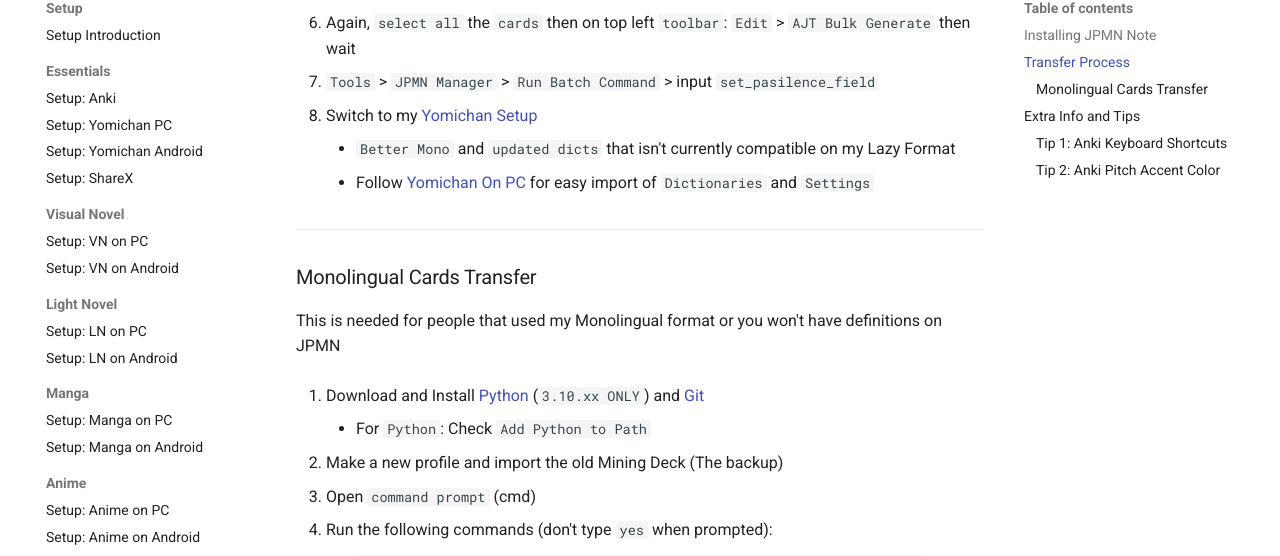
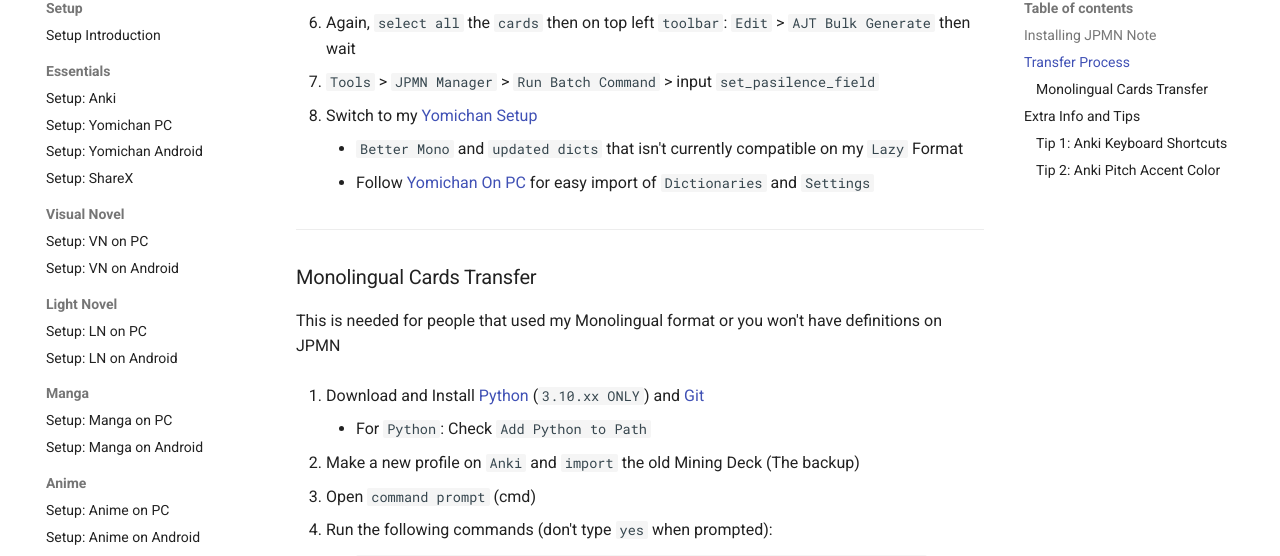
Before and after one commit to Xelieu/xelieu.github.io, an MkDocs documentation site: the page built from docs/jp-lazy-guide/transferAnkiSetup.md, in a window 1280 px wide and 900 px high, scrolled down 3082 px. Shown: the part 121-677 px from the top of the window. Built offline with MkDocs 1.6.1 and Material for MkDocs 9.7.7, drawn with Linux system fonts in a browser that asks for light colours.

```diff
--- a/docs/jp-lazy-guide/transferAnkiSetup.md
+++ b/docs/jp-lazy-guide/transferAnkiSetup.md
@@ -6,7 +6,7 @@ hide:
 
 If you've been using my Anki Layout and want to transfer to JPMN
 
-Add-ons required: [AJT Japanese](https://aquafina-water-bottle.github.io/jp-mining-note/setupanki/#ajt-japanese) and [JPMN Manager](https://ankiweb.net/shared/info/1732829476) (already included in my [add-ons](https://drive.google.com/drive/folders/1qdElBZ_1CCjyVuKCrxHegtGYludG0HVw?usp=sharing))
+- Add-ons required: [AJT Japanese](https://aquafina-water-bottle.github.io/jp-mining-note/setupanki/#ajt-japanese) and [JPMN Manager](https://ankiweb.net/shared/info/1732829476) (already included in my [add-ons](https://drive.google.com/drive/folders/1qdElBZ_1CCjyVuKCrxHegtGYludG0HVw?usp=sharing))
 
 ---
 
@@ -67,7 +67,7 @@ Add-ons required: [AJT Japanese](https://aquafina-water-bottle.github.io/jp-mini
 7. `Tools` > `JPMN Manager` > `Run Batch Command` > input `set_pasilence_field`
 
 8. Switch to my [Yomichan Setup](https://drive.google.com/drive/folders/1s_PdQ9HWvpDFXkh_AGGzVgqrFBGhUsbI?usp=sharing)
-    - `Better Mono` and `updated dicts` that isn't currently compatible on my Lazy Format
+    - `Better Mono` and `updated dicts` that isn't currently compatible on my `Lazy` Format
     - Follow [Yomichan On PC](https://xelieu.github.io/jp-lazy-guide/setupYomichanOnPC/) for easy import of `Dictionaries` and `Settings`
 
 ---
@@ -79,7 +79,7 @@ This is needed for people that used my Monolingual format or you won't have defi
 1. Download and Install [Python](https://www.python.org/ftp/python/3.10.11/python-3.10.11-amd64.exe) (`3.10.xx ONLY`) and [Git](https://github.com/git-for-windows/git/releases/download/v2.40.1.windows.1/Git-2.40.1-64-bit.exe)
     - For `Python`: Check `Add Python to Path`
 
-2. Make a new profile and import the old Mining Deck (The backup)
+2. Make a new profile on `Anki` and `import` the old Mining Deck (The backup)
 
 3. Open `command prompt` (cmd)
 
```
